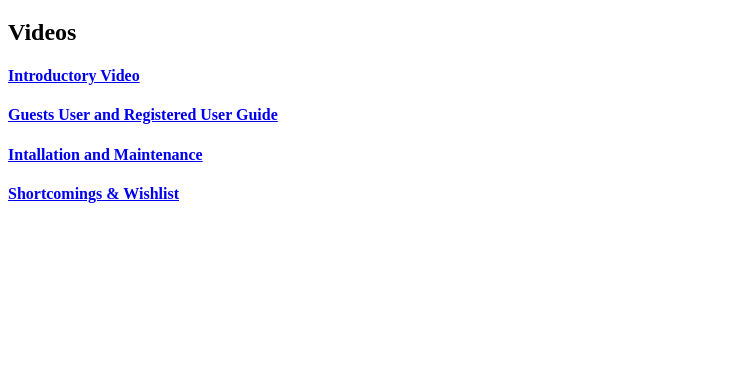
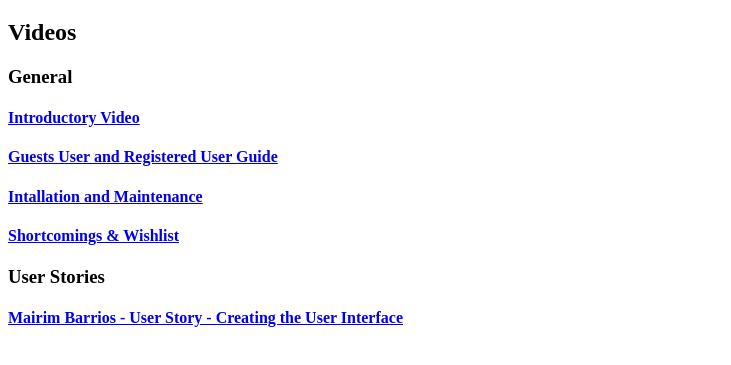
Before and after one commit to FIU-SCIS-Senior-Projects/AR-VR-VE-for-Computer-Science-Education-2.0, a plain HTML site: page Videos/index.html in a window 1280 px wide. Shown: the part 61-426 px from the top of the page, without its empty margins (0-731 px from the left). Drawn offline with Linux system fonts and the light colour scheme.

Commit message:
Added link to User Story video

```diff
--- a/Videos/index.html
+++ b/Videos/index.html
@@ -4,10 +4,13 @@
 <h1>AR-VR-VE For Computer Science Education 2.0 </h1>
 <div>
 	<h2>Videos<h2>
-		<h4><a href="https://www.youtube.com/watch?v=qIZH0OtlNWI&list=PLG3lylzOg8FicTUyKyPqRkMt5fCa1859-" target="_blank">Introductory Video</a></h4>
-		<h4><a href="https://www.youtube.com/watch?v=nibLMeW1YMI&list=PLG3lylzOg8FicTUyKyPqRkMt5fCa1859-&index=2" target="_blank">Guests User and Registered User Guide</a></h4>
-		<h4><a href="https://www.youtube.com/watch?v=BvIH4HZiFbE&index=3&list=PLG3lylzOg8FicTUyKyPqRkMt5fCa1859-" target="_blank">Intallation and Maintenance</a></h4>
-		<h4><a href="https://www.youtube.com/watch?v=Kr8hYP4r6aI&list=PLG3lylzOg8FicTUyKyPqRkMt5fCa1859-&index=4" target="_blank">Shortcomings & Wishlist</a></h4>
+		<h3>General<h3>
+			<h4><a href="https://www.youtube.com/watch?v=qIZH0OtlNWI&list=PLG3lylzOg8FicTUyKyPqRkMt5fCa1859-" target="_blank">Introductory Video</a></h4>
+			<h4><a href="https://www.youtube.com/watch?v=nibLMeW1YMI&list=PLG3lylzOg8FicTUyKyPqRkMt5fCa1859-&index=2" target="_blank">Guests User and Registered User Guide</a></h4>
+			<h4><a href="https://www.youtube.com/watch?v=BvIH4HZiFbE&index=3&list=PLG3lylzOg8FicTUyKyPqRkMt5fCa1859-" target="_blank">Intallation and Maintenance</a></h4>
+			<h4><a href="https://www.youtube.com/watch?v=Kr8hYP4r6aI&list=PLG3lylzOg8FicTUyKyPqRkMt5fCa1859-&index=4" target="_blank">Shortcomings & Wishlist</a></h4>
+	 <h3>User Stories<h3>
+		 	<h4><a href="https://www.youtube.com/watch?v=ionmVJL4DmU&index=5&list=PLG3lylzOg8FicTUyKyPqRkMt5fCa1859-" target="_blank">Mairim Barrios - User Story - Creating the User Interface</a></h4>
 </div>
 </body>
 </html>
```
